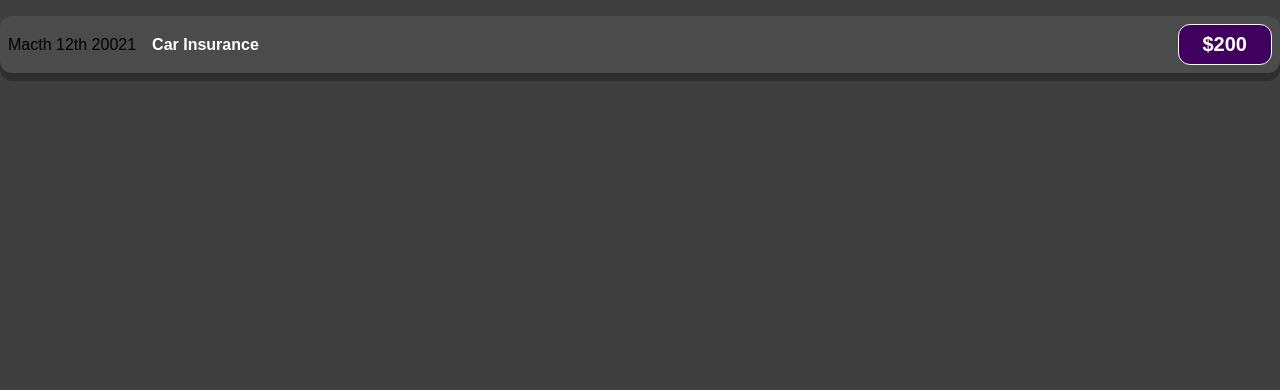
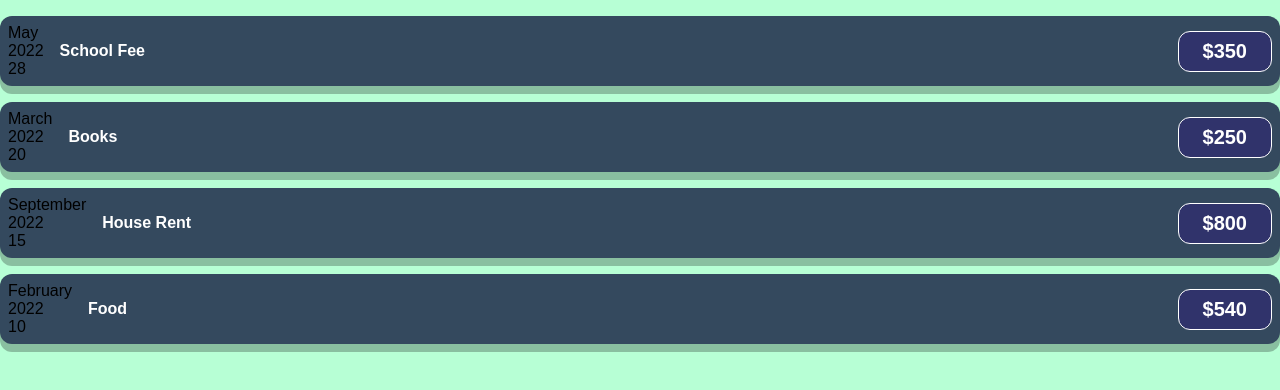
Before and after one commit to mdsoamd/complete_react-js, a React (Create React App) app: page / in a window 1280 px wide. Shown: the top 390 px of the page. Built offline with nearby package versions, Linux system fonts and the light colour scheme; a web font is replaced by a local one.

Commit message:
props using complete

```diff
--- a/src/App.js
+++ b/src/App.js
@@ -1,16 +1,88 @@
-import React from 'react'
-import ExpenseItem from './components/Expenseltem';
+import React from "react";
+import ExpenseItem from "./components/Expenseltem";
 
-function App(){
-    return (
-        <div>
+function App() {
+  let expentse = [
+    {
+      id: "e1",
+      title: "School Fee",
+      amount: 350,
+      date: new Date(2022, 4, 28),
+    },
+    {
+      id: "e2",
+      title: "Books",
+      amount: 250,
+      date: new Date(2022, 2, 20),
+    },
+    {
+      id: "e3",
+      title: "House Rent",
+      amount: 800,
+      date: new Date(2022, 8, 15),
+    },
+    {
+      id: "e4",
+      title: "Food",
+      amount: 540,
+      date: new Date(2022, 1, 10),
+    },
+  ];
 
-        <ExpenseItem/>
+  return (
+    <div>
 
-        </div>
 
-     )
 
-    }
+
+
+
+
+      <ExpenseItem                          //* <-- render Karne Ka pahla Tarika yah hai
+        data={expentse[0].date}
+        title={expentse[0].title}
+        amount={expentse[0].amount}
+      />
+
+      <ExpenseItem
+        data={expentse[1].date}
+        title={expentse[1].title}
+        amount={expentse[1].amount}
+      />
+
+      <ExpenseItem
+        data={expentse[2].date}
+        title={expentse[2].title}
+        amount={expentse[2].amount}
+      />
+
+      <ExpenseItem
+        data={expentse[3].date}
+        title={expentse[3].title}
+        amount={expentse[3].amount}
+      />
+
+
+
+
+   {/* {expentse.map((element, index) => {              //* <-- render Karne Ka dusra Tarika yah hai
+        return (
+
+          <ExpenseItem
+            data={element.date}
+            title={element.title}
+            amount={element.amount}
+          />
+
+        );
+
+    })} */}
+
+
+
+
+    </div>
+  );
+}
 
 export default App;
--- a/src/components/ExpenseItem.css
+++ b/src/components/ExpenseItem.css
@@ -6,7 +6,7 @@
     padding: 0.5rem;
     margin: 1rem 0;
     border-radius: 12px;
-    background-color: #4b4b4b;
+    background-color: #34495e;
 
 }
 
@@ -21,6 +21,8 @@
     flex: 1;
 }
 
+
+
 .expens-item h2{
    color: #3a3a3a;
    font-size: 1rem;
@@ -29,15 +31,19 @@
    color: white;
 }
 
+
+
 .expens-item__price{
     font-size: 1rem;
     font-weight: bold;
     color: white;
-    background-color: #40005d;
+    background-color: #30336b;
     border: 1px solid white;
     padding: 0px;
     border-radius: 12px;
 }
+
+
 
 
 @media (min-width:580px){
@@ -49,9 +55,13 @@
 }
 
 
+
+
 .expens-item__description{
     font-size: 1.25rem;
 }
+
+
 
 
 .expens-item__price{
--- a/src/components/Expenseltem.js
+++ b/src/components/Expenseltem.js
@@ -1,14 +1,25 @@
 import './ExpenseItem.css'
 
+//TODO This is Component
+function ExpenseItem(props){
+    const month = props.data.toLocaleString('en-US',{month:'long'})
+    const year = props.data.getFullYear()
+    const day = props.data.toLocaleString('en-US',{day:'2-digit'})
 
-function ExpenseItem(){
+
     return(
         <div className='expens-item'>
 
-            <div>Macth 12th 20021</div>
+            <div>
+
+                <div>{ month }</div>
+                <div>{ year }</div>
+                <div>{ day }</div>
+
+            </div>
             <div className='expens-item__description'>
-                <h2>Car Insurance</h2>
-                <div className='expens-item__price'>$200</div>
+                <h2>{props.title}</h2>
+                <div className='expens-item__price'>${props.amount}</div>
             </div>
 
         </div>
--- a/src/index.css
+++ b/src/index.css
@@ -15,5 +15,5 @@ html {
 body
 {
     margin: 0;
-    background-color: #3f3f3f;
+    background-color: #b7ffd5;
 }
```
